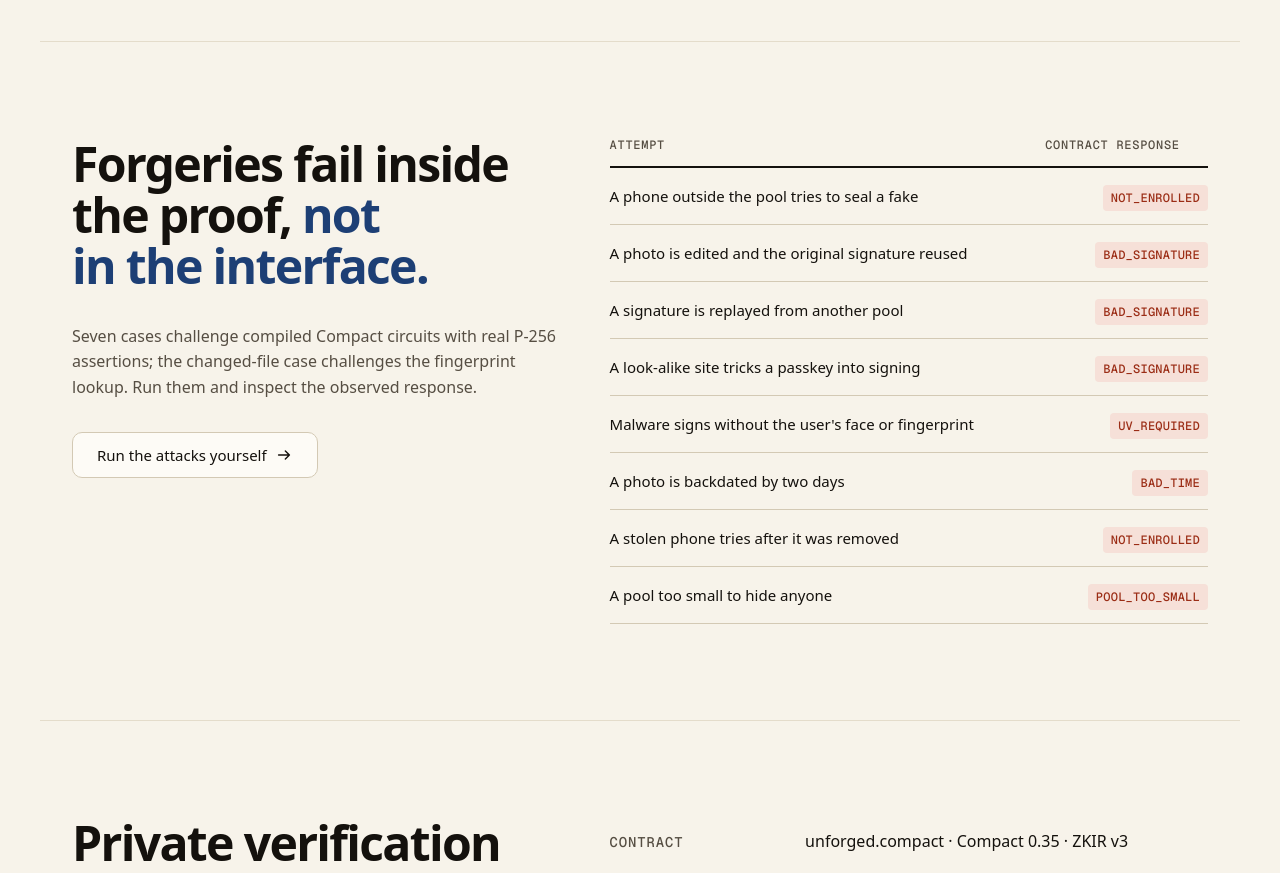
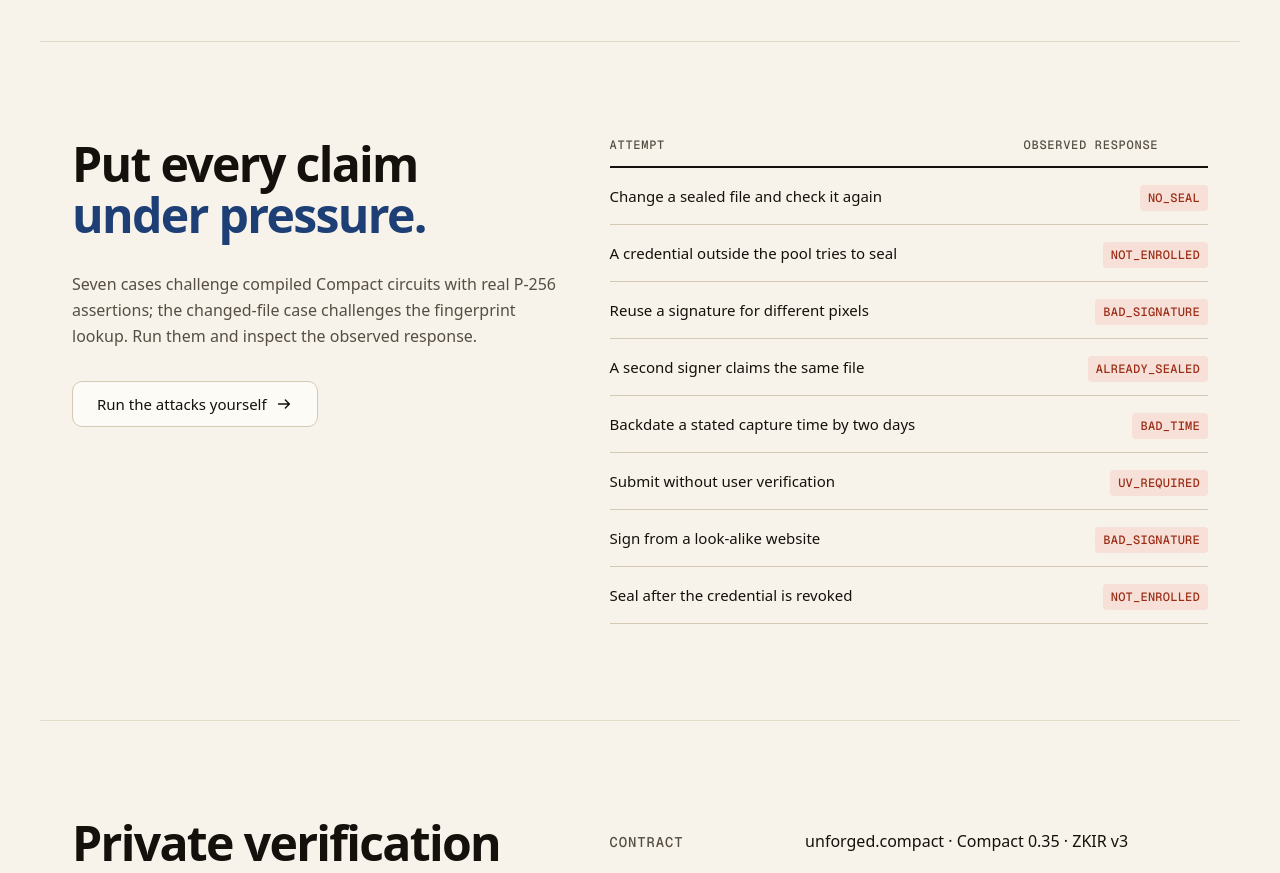
Before and after one commit to bunnyyxtan/unforged, a React (Vite) app in the folder web/: page / in a window 1280 px wide. Shown: the part 4260-5133 px from the top of the page. Built offline with nearby package versions, Linux system fonts and the light colour scheme; a web font is replaced by a local one.

Commit message:
fix(web): match public threat table to executable cases

```diff
--- a/web/src/landing/Landing.tsx
+++ b/web/src/landing/Landing.tsx
@@ -260,27 +260,27 @@ function Ledger() {
 
 function Forgeries() {
   const rows = [
-    ["A phone outside the pool tries to seal a fake", "NOT_ENROLLED"],
-    ["A photo is edited and the original signature reused", "BAD_SIGNATURE"],
-    ["A signature is replayed from another pool", "BAD_SIGNATURE"],
-    ["A look-alike site tricks a passkey into signing", "BAD_SIGNATURE"],
-    ["Malware signs without the user's face or fingerprint", "UV_REQUIRED"],
-    ["A photo is backdated by two days", "BAD_TIME"],
-    ["A stolen phone tries after it was removed", "NOT_ENROLLED"],
-    ["A pool too small to hide anyone", "POOL_TOO_SMALL"],
+    ["Change a sealed file and check it again", "NO_SEAL"],
+    ["A credential outside the pool tries to seal", "NOT_ENROLLED"],
+    ["Reuse a signature for different pixels", "BAD_SIGNATURE"],
+    ["A second signer claims the same file", "ALREADY_SEALED"],
+    ["Backdate a stated capture time by two days", "BAD_TIME"],
+    ["Submit without user verification", "UV_REQUIRED"],
+    ["Sign from a look-alike website", "BAD_SIGNATURE"],
+    ["Seal after the credential is revoked", "NOT_ENROLLED"],
   ];
   return (
     <section id="proof" className="section rail" aria-labelledby="proof-title">
       <div className="forgeries">
         <Reveal className="section-head" >
-          <h2 id="proof-title" className="headline">Forgeries fail inside the proof, <em>not in the interface.</em></h2>
+          <h2 id="proof-title" className="headline">Put every claim <em>under pressure.</em></h2>
           <p className="body-2">Seven cases challenge compiled Compact circuits with real P-256 assertions; the changed-file case challenges the fingerprint lookup. Run them and inspect the observed response.</p>
           <a className="btn btn-secondary" style={{ justifySelf: "start" }} href={attacks}>Run the attacks yourself <Icon name="arrow" size={18} /></a>
         </Reveal>
         <Reveal delay={0.1}>
           <table className="press-table">
-            <caption className="sr-only">Attacks and the contract's refusal codes</caption>
-            <thead><tr><th scope="col">Attempt</th><th scope="col">Contract response</th></tr></thead>
+            <caption className="sr-only">Threat exercises and their observed refusal codes</caption>
+            <thead><tr><th scope="col">Attempt</th><th scope="col">Observed response</th></tr></thead>
             <tbody>
               {rows.map(([a, c]) => (
                 <tr key={a}><td>{a}</td><td><span className="refusal">{c}</span></td></tr>
```
